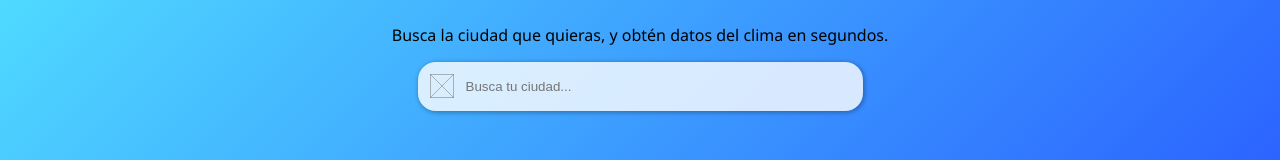
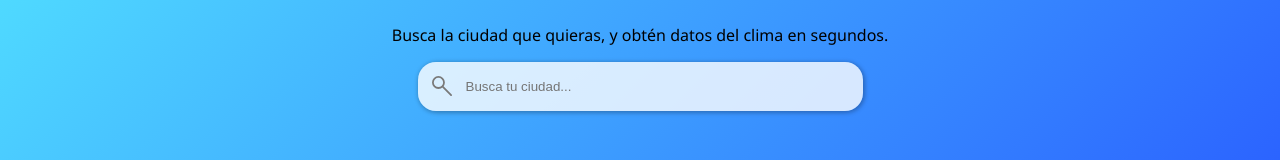
Before and after one commit to FacuA0/reactive-weather, a React (Vite) app: page / in a window 1280 px wide. Shown: the part 253-413 px from the top of the page. Built offline with nearby package versions, Linux system fonts and the light colour scheme.

Commit message:
Ícono de buscar; banderas alineadas

```diff
--- a/src/App.css
+++ b/src/App.css
@@ -15,6 +15,7 @@ main.search, div.weather {
     flex-direction: column;
     align-items: center;
     height: 100%;
+    max-height: 100vh;
 }
 
 main.search > #logo {
@@ -24,6 +25,7 @@ main.search > #logo {
 #city-search {
     position: relative;
     font-size: 0.9em;
+    flex-shrink: 1;
 }
 
 #search-bar {
@@ -42,7 +44,7 @@ main.search > #logo {
 }
 
 #search-bar > button {
-    padding: 4px;
+    padding: 6px;
 }
 
 #search-icon {
@@ -61,7 +63,6 @@ main.search > #logo {
     display: flex;
     flex-direction: column;
     box-shadow: 1px 1px 4px 1px #0004;
-    max-height: 260px;
     overflow-y: scroll;
 }
 
@@ -86,7 +87,7 @@ main.search > #logo {
 }
 
 #search-suggestions img {
-    margin: 6px 10px 6px 8px;
+    margin: 6px 12px 6px 8px;
 }
 
 p {
--- a/src/components/CitySearch.jsx
+++ b/src/components/CitySearch.jsx
@@ -29,9 +29,12 @@ function CitySearch(props) {
         let newSearch = e.target.value;
         setSearch(newSearch);
 
+        if (lookingUp != 0) {
+            clearTimeout(lookingUp);
+            setLookingUp(0);
+        }
+
         if (newSearch.length > 1) {
-            if (lookingUp != 0) clearTimeout(lookingUp);
-
             setLookingUp(setTimeout(async () => {
                 setLookingUp(0);
                 setCities(await fetchCities(newSearch));
@@ -79,7 +82,7 @@ function CitySearch(props) {
     ));
 
     const cityList2 = cities.map(city => (
-        <button onClick={() => goToCity(city.cityName)}>
+        <button key={"city-" + city.id} onClick={() => goToCity(city.cityName)}>
             <CircleFlag countryCode={city.country_code.toLowerCase()} height="24" width="24"/>
             {city.cityName}
         </button>
@@ -91,30 +94,23 @@ function CitySearch(props) {
                 <button type="submit">
                     <img
                         id="search-icon"
-                        src="src/assets/icons/default.svg"
+                        src="src/assets/icons/search.svg"
                         alt="Buscar"
-                        width="24"/>
+                        width="20"/>
                 </button>
                 <input
                     id="input-city"
                     type="text"
-                    list="city-names"
                     size="45"
                     placeholder="Busca tu ciudad..."
                     value={search}
                     onChange={handleChange}/>
-                {/*<input type="submit" value="Buscar"/>*/}
             </div>
-
             <div
                 id="search-suggestions"
                 className={cityList2.length == 0 ? "hidden" : ""}>
                 {cityList2}
             </div>
-
-            <datalist id="city-names">
-                {cityList}
-            </datalist>
         </form>
     );
 }
```
Also changed, not shown: src/assets/icons/search.svg (added).
